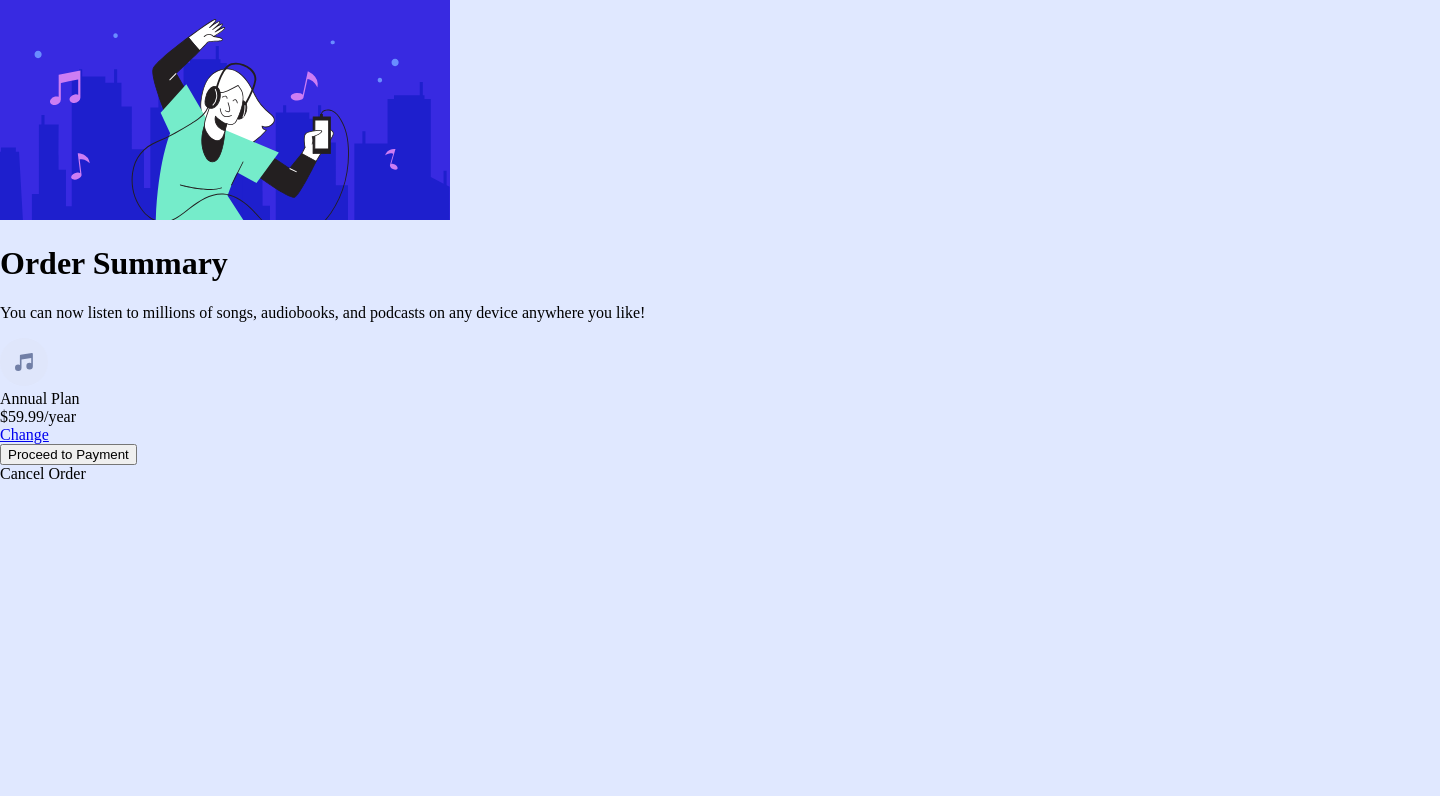
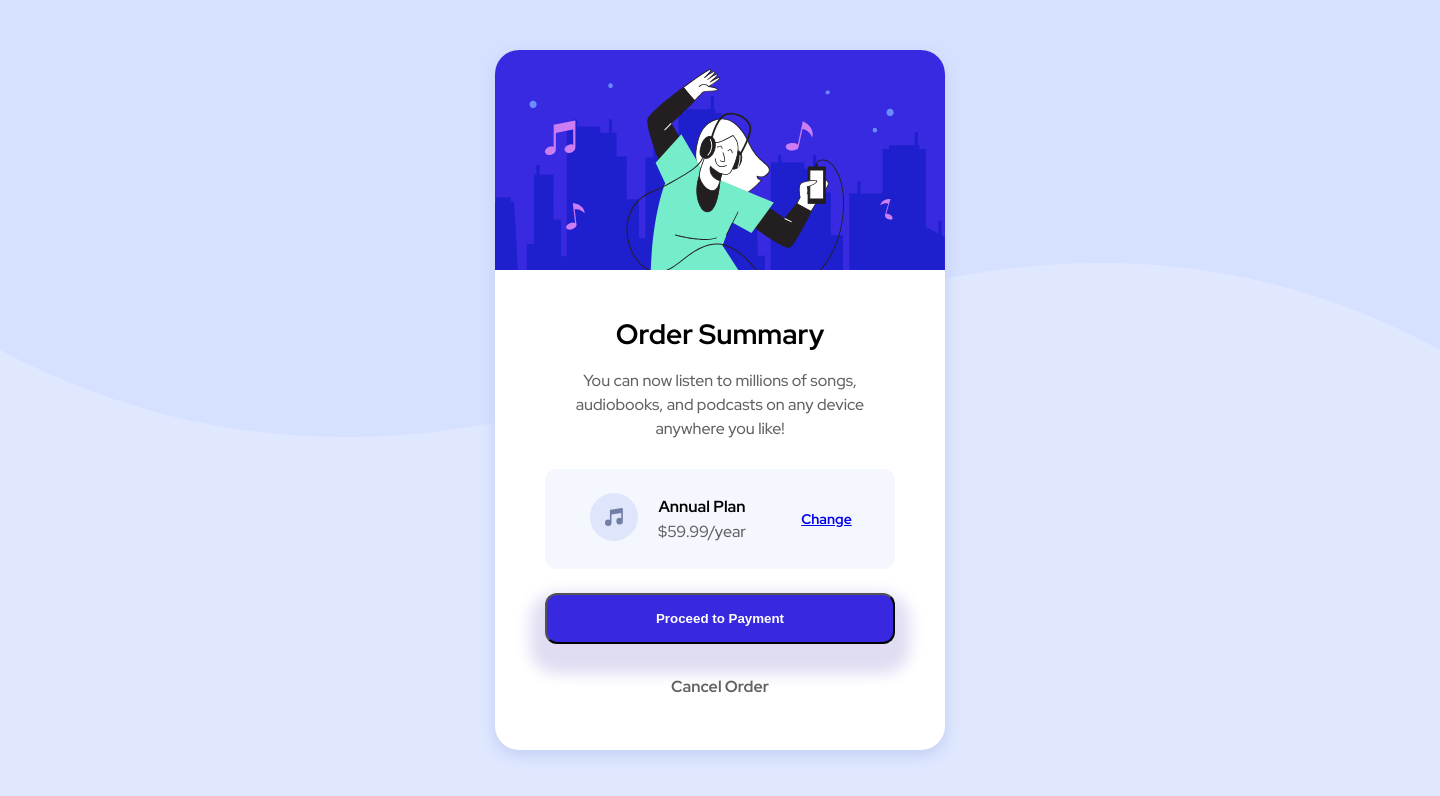
Before and after one commit to coffeeslammer/orderSummary, a plain HTML site: page index.html in a window 1280 px wide. Shown: the whole page, 1440 px wide, since content can reach past the window. Drawn offline with Linux system fonts and the light colour scheme.

Commit message:
finished desktop version

```diff
--- a/index.html
+++ b/index.html
@@ -12,8 +12,9 @@
 
 <body>
     <div class="container">
-        <picture><img src="/images/illustration-hero.svg" alt=""></picture>
-        <h1>Order Summary</h1>
+        <picture><img class="hero" src="/images/illustration-hero.svg" alt=""></picture>
+        <div class="sub-container">
+            <h2>Order Summary</h2>
             <p>You can now listen to millions of songs, audiobooks, and podcasts on any
                 device anywhere you like!</p>
             <div class="plan-container">
@@ -27,6 +28,7 @@
             <button>Proceed to Payment</button>
             <div class="change-order">Cancel Order</div>
         </div>
+    </div>
     <script src="scripts/index.js"></script>
 </body>
 
--- a/styles/style.css
+++ b/styles/style.css
@@ -1,6 +1,113 @@
+ @import url('https://fonts.googleapis.com/css2?family=Red+Hat+Display:wght@500;700;900&display=swap');
+
  body {
+     font-family: 'Red Hat Display', sans-serif;
+     background-image: url("/images/pattern-background-desktop.svg");
+     background-repeat: no-repeat;
+     width: 1440px;
+     display: grid;
      background-color: hsl(225, 100%, 94%);
      margin: 0;
      padding: 0;
      box-sizing: border-box;
+     height: 100vh;
+     place-content: center;
  }
+
+ .container {
+     width: 450px;
+     height: 700px;
+     text-align: center;
+     background-color: white;
+     border-radius: 24px;
+     box-shadow: 0 5px 15px 1px hsl(224, 67%, 86%);
+ }
+
+ .sub-container {
+     margin-top: 40px;
+     margin-left: 50px;
+     margin-right: 50px;
+ }
+
+ h2 {
+     font-size: 28px;
+     margin-bottom: 16px;
+     /* padding-bottom: 16px; */
+ }
+
+ .hero {
+     border-top-right-radius: 24px;
+     border-top-left-radius: 24px;
+ }
+
+ .plan-container {
+     display: grid;
+     grid-template-columns: repeat(3, 1fr);
+     background-color: hsl(225, 100%, 98%);
+     border-radius: 12px;
+     padding: 24px 24px;
+     /* margin-top: 16px; */
+     font-size: 14px;
+     align-items: center;
+ }
+
+ .plan-text-container {
+     display: grid;
+     gap: 4px;
+     padding-right: 36px;
+ }
+
+ .plan {
+     font-weight: 700;
+     font-size: 16px;
+
+ }
+
+ p {
+     line-height: 1.5;
+     margin-top: 12px;
+     padding-bottom: 12px;
+ }
+
+ .price,
+ p {
+     color: rgb(97, 97, 97);
+     font-size: 16px;
+ }
+
+ button {
+     background-color: hsl(245, 75%, 52%);
+     color: white;
+     width: 100%;
+     padding: 16px 16px;
+     font-weight: 700;
+     margin-top: 24px;
+     border-radius: 12px;
+     box-shadow: 0 15px 15px 15px hsl(248, 48%, 91%);
+ }
+
+ button:hover {
+     background-color: hsla(245, 57%, 52%, 0.9);
+     cursor: pointer;
+ }
+
+ .change-order {
+     margin-top: 32px;
+     font-size: 16px;
+     color: rgb(97, 97, 97);
+     font-weight: 700;
+ }
+
+ .change-order:hover {
+     cursor: pointer;
+     color: black;
+ }
+
+ a {
+     font-weight: 700;
+ }
+
+ a:hover {
+     text-decoration: none;
+     color: hsla(245, 57%, 52%, 0.7);
+ }
```
Lines whose indentation alone changed are shown as unchanged.
